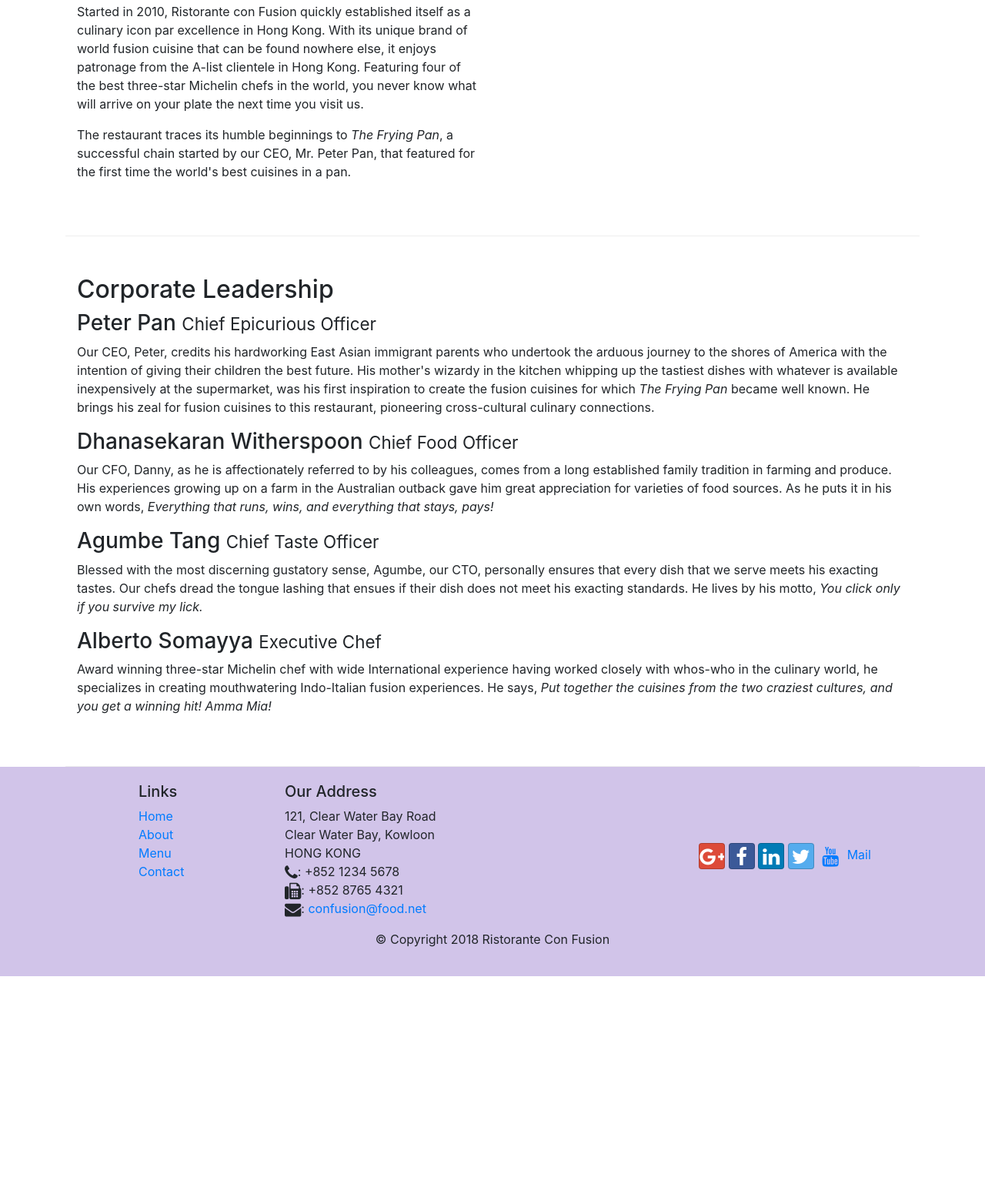
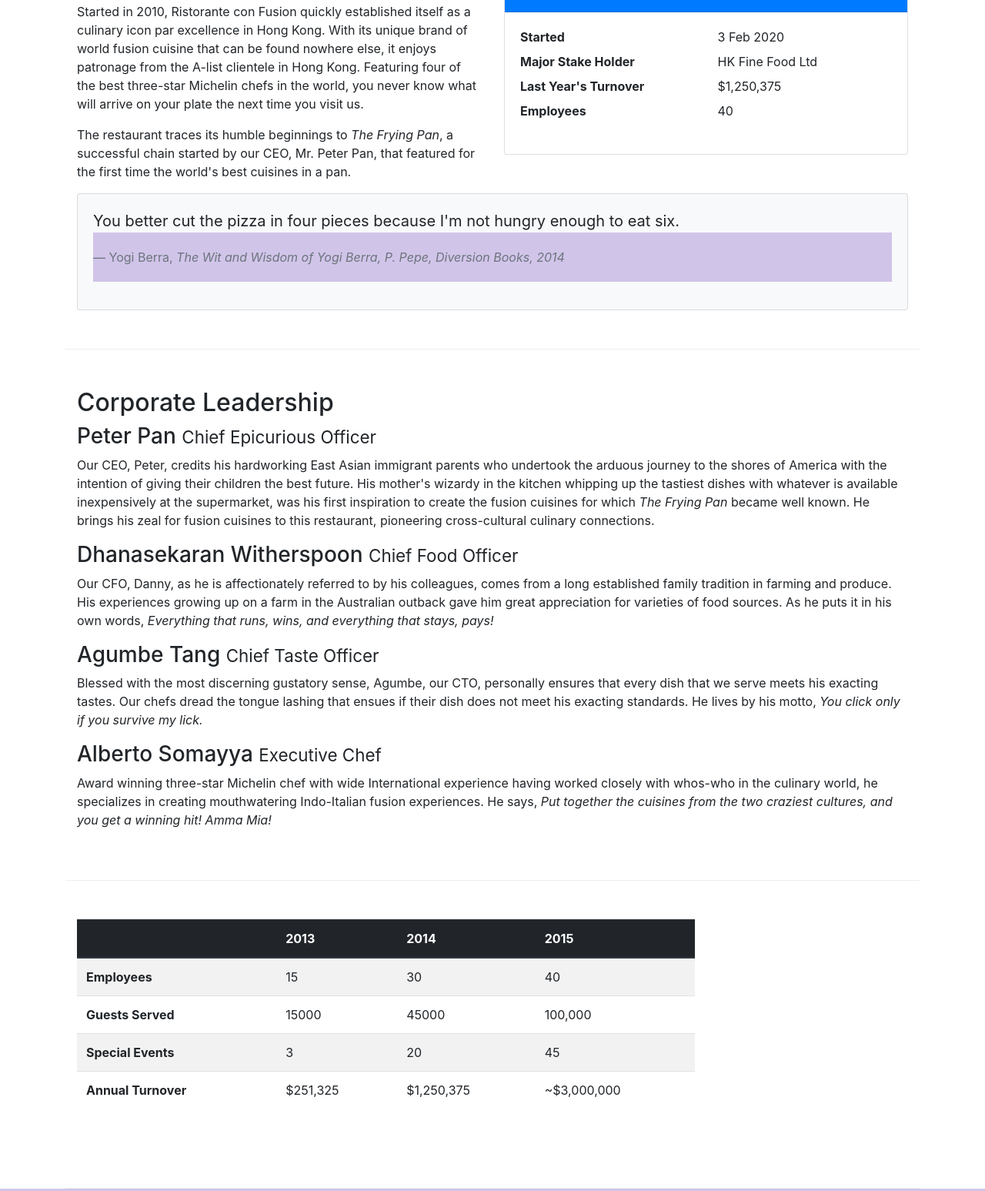
Before and after one commit to jitenvij1992/bootstrap, a website: page aboutus.html in a window 1280 px wide. Shown: the part 558-2105 px from the top of the page at 77% size. Before the commit the page ends 1826 px from the top, so only its background shows below. Drawn offline with nearby package versions, Linux system fonts and the light colour scheme.

Commit message:
tables and  cards

```diff
--- a/aboutus.html
+++ b/aboutus.html
@@ -68,7 +68,34 @@
                 <p>The restaurant traces its humble beginnings to <em>The Frying Pan</em>, a successful chain started by our CEO, Mr. Peter Pan, that featured for the first time the world's best cuisines in a pan.</p>
             </div>
             <div class="col-12 col-sm-6">
+              <div class="card">
+                  <h3 class="card-header bg-primary text-white">Facts at a Glace</h3>
+                  <div class="card-body">
+                    <dl class="row">
+                      <dt class="col-6">Started</dt>
+                      <dd class="col-6">3 Feb 2020</dd>
+                      <dt class="col-6">Major Stake Holder</dt>
+                      <dd class="col-6">HK Fine Food Ltd</dd>
+                      <dt class="col-6">Last Year's Turnover</dt>
+                            <dd class="col-6">$1,250,375</dd>
+                            <dt class="col-6">Employees</dt>
+                            <dd class="col-6">40</dd>
+                    </dl>
+                  </div>
+              </div>
             </div>
+            <div class="col-12">
+              <div class="card card-body bg-light">
+                  <blockquote class="blockquote">
+                      <p class="mb-0">You better cut the pizza in four pieces because
+                          I'm not hungry enough to eat six.</p>
+                      <footer class="blockquote-footer">Yogi Berra,
+                          <cite title="Source Title">The Wit and Wisdom of Yogi Berra,
+                          P. Pepe, Diversion Books, 2014</cite>
+                      </footer>
+                  </blockquote>
+              </div>
+          </div>
         </div>
 
 
@@ -84,6 +111,51 @@
                 <h3>Alberto Somayya <small>Executive Chef</small></h3>
                 <p class="d-none d-sm-block">Award winning three-star Michelin chef with wide International experience having worked closely with whos-who in the culinary world, he specializes in creating mouthwatering Indo-Italian fusion experiences. He says, <em>Put together the cuisines from the two craziest cultures, and you get a winning hit! Amma Mia!</em></p>
             </div>
+       </div>
+       <div class="row row-content">
+         <div class="col-12 col-sm-9">
+           <div class="table-responsive">
+             <table class="table table-striped">
+               <thead class="thead-dark">
+                 <tr>
+                   <th>&nbsp;</th>
+                     <th>2013</th>
+                     <th>2014</th>
+                     <th>2015</th>
+                 </tr>
+               </thead>
+               <tbody>
+                 <tr>
+                                <th>Employees</th>
+                                <td>15</td>
+                                <td>30</td>
+                                <td>40</td>
+                            </tr>
+                            <tr>
+                                <th>Guests Served</th>
+                                <td>15000</td>
+                                <td>45000</td>
+                                <td>100,000</td>
+                            </tr>
+                            <tr>
+                                <th>Special Events</th>
+                                <td>3</td>
+                                <td>20</td>
+                                <td>45</td>
+                            </tr>
+                            <tr>
+                                <th>Annual Turnover</th>
+                                <td>$251,325</td>
+                                <td>$1,250,375</td>
+                                <td>~$3,000,000</td>
+                            </tr>
+               </tbody>
+             </table>
+
+           </div>
+         </div>
+         <div class="col-12 col-sm-3">
+         </div>
        </div>
 
     </div>
@@ -129,7 +201,6 @@
            </div>
         </div>
     </footer>
-
 </body>
 
 <!-- jQuery first, then Popper.js, then Bootstrap JS. -->
```
